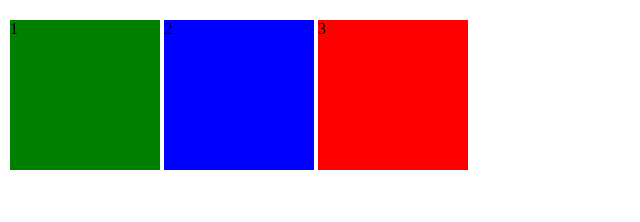
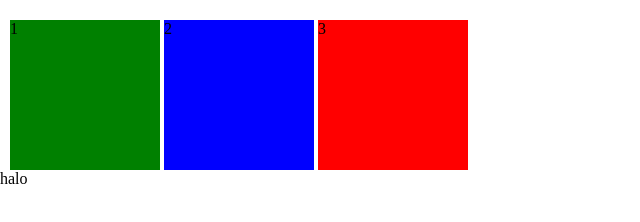
Before and after one commit to prana10/latihan, a plain HTML site: page index.html in a window 1280 px wide. Shown: the full height of the page, 0-640 px from the left. Drawn offline with Linux system fonts and the light colour scheme.

Commit message:
menambahkan <p>

```diff
--- a/index.html
+++ b/index.html
@@ -10,5 +10,6 @@
     <div class="satu">1</div>
     <div class="dua">2</div>
     <div class="tiga">3</div>
+    <p>halo</p>
 </body>
 </html>
```
